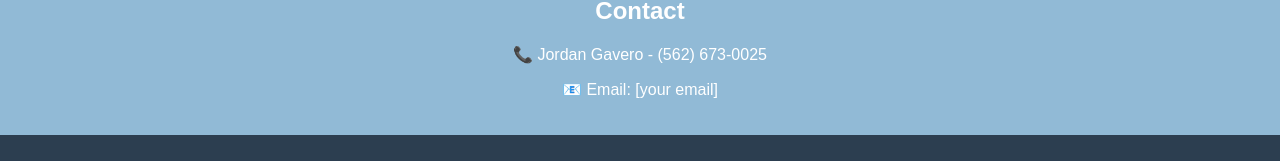
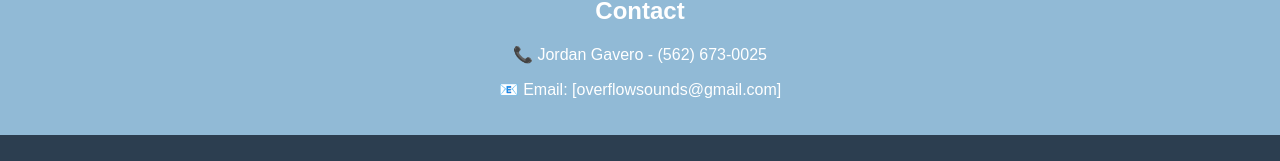
Before and after one commit to collaborativestudies/Overflow-sounds, a plain HTML site: page index.html in a window 1280 px wide. Shown: the part 931-1092 px from the top of the page. Drawn offline with Linux system fonts and the light colour scheme.

Commit message:
Update index.html

```diff
--- a/index.html
+++ b/index.html
@@ -42,7 +42,7 @@
     <section class="contact">
         <h2>Contact</h2>
         <p>📞 Jordan Gavero - (562) 673-0025</p>
-        <p>📧 Email: [your email]</p>
+        <p>📧 Email: [overflowsounds@gmail.com]</p>
     </section>
 
     <footer>
```
